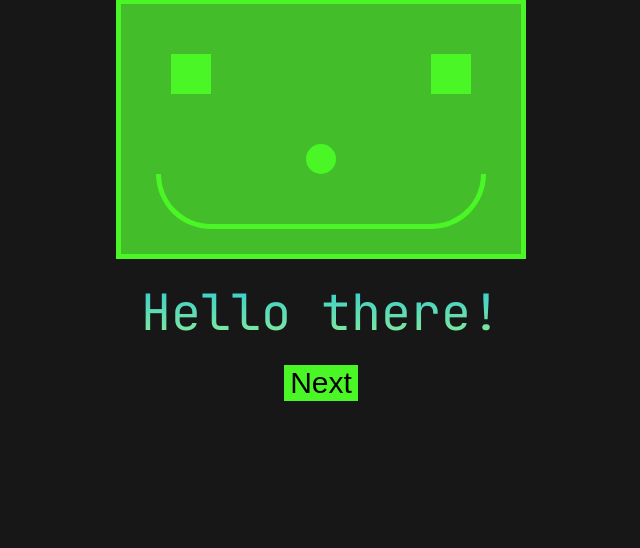
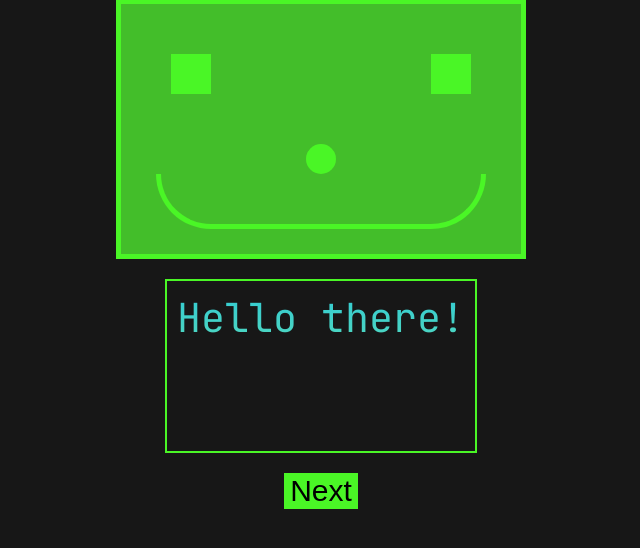
Before and after one commit to jmxjiang/jmxjiangportfolio, a Flask app: page /chat in a window 1280 px wide. Shown: the part 101-649 px from the top of the page, without its empty margins (319-959 px from the left). Run offline with Flask 3, Linux system fonts and the light colour scheme.

Commit message:
feat: slight changes to UI

```diff
--- a/app.py
+++ b/app.py
@@ -25,7 +25,7 @@ text: list[str] = ['Hello there!', 'Oh, who am I?', 'I am a computer created by
                    'I am not the best at telling information.',
                    'So you should email him.',
                    "Please don't spam emails or else he will get mad.",
-                   'That is all I have to say. ADIOS, I guess.']
+                   'That is all I have to say. ADIOS, I guess (totally nothing at the bottom-left corner).']
 last_idx: int = len(text) - 1
 
 
--- a/static/css/style.css
+++ b/static/css/style.css
@@ -172,13 +172,16 @@ body {
 }
 
 .text {
+  border: 2px solid #4af626;
+  padding: 10px;
+  height: 200px;
   color: #4af626;
   font-size: 20px;
   max-width: 900px;
   margin: 20px;
   text-align: center;
   overflow: hidden;
-  animation: typing 1s steps(40, end) forwards, gradient 2s infinite;
+  animation: typing 0.5s steps(40, end) forwards, gradient 2s infinite;
   clip-path: inset(0 100% 0 0);
   white-space: normal;
 }
@@ -231,6 +234,10 @@ button:hover {
   margin: 20px;
 }
 
+.egg:hover {
+  animation: shake 0.01s infinite;
+}
+
 .meta-info > a:hover {
   color: #277fd9;
 }
@@ -245,12 +252,13 @@ button:hover {
 @media (min-height: 480px) and (min-width: 480px) {
   .text {
     font-size: 30px;
+    height: 150px;
   }
 }
 
 @media (min-height: 660px) and (min-width: 660px) {
   .text {
-    font-size: 50px;
+    font-size: 40px;
   }
 }
 
--- a/templates/chat.html
+++ b/templates/chat.html
@@ -25,7 +25,7 @@
       <a href="https://stackoverflow.com/users/25248452/jmx-jiang" target="_blank" rel="noopener">Stack Overflow</a>
     </address>
     <!-- Don't ask me why this egg exists. -->
-    <img class="egg" src="{{ url_for('static', filename='imgs/egg.png') }}" alt="egg" width="3%" />
+    <img class="egg" src="{{ url_for('static', filename='imgs/egg.png') }}" alt="egg" width="10%" />
     {% endif %}
   </body>
 </html>
```
